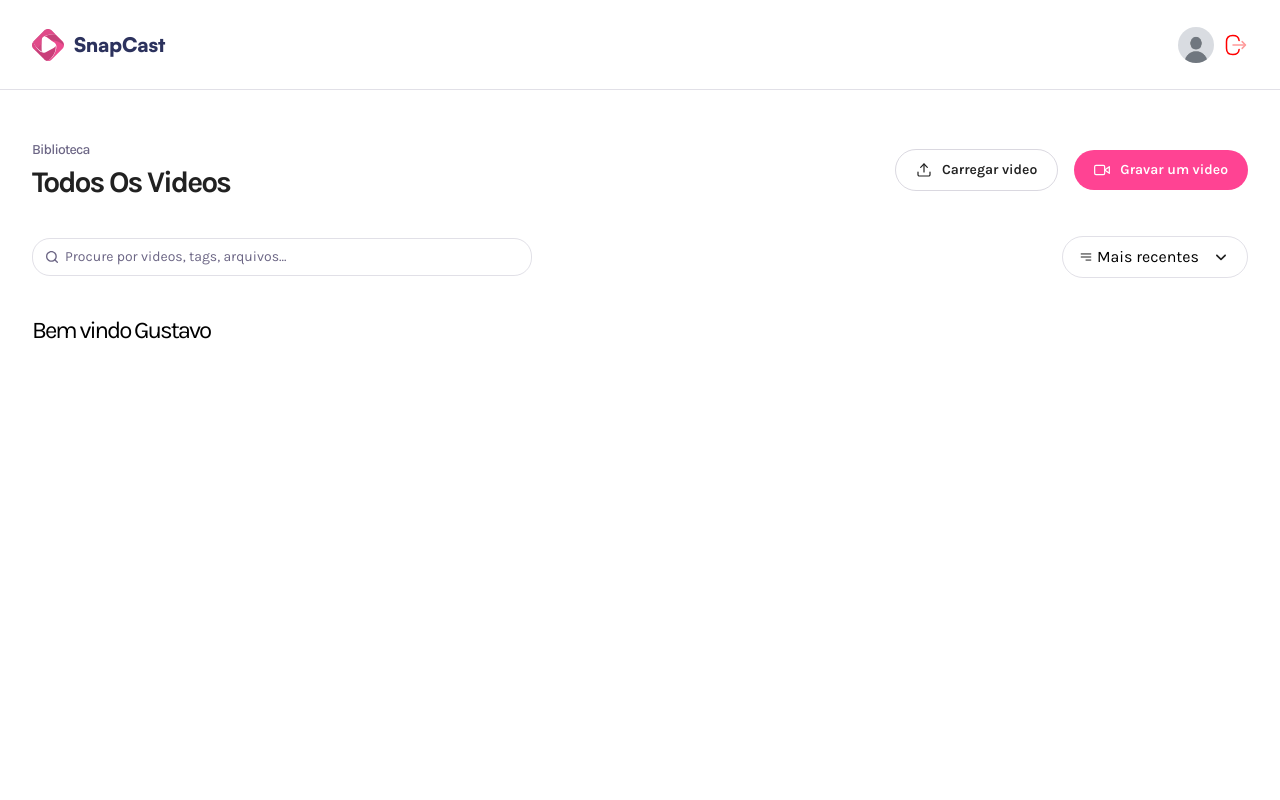
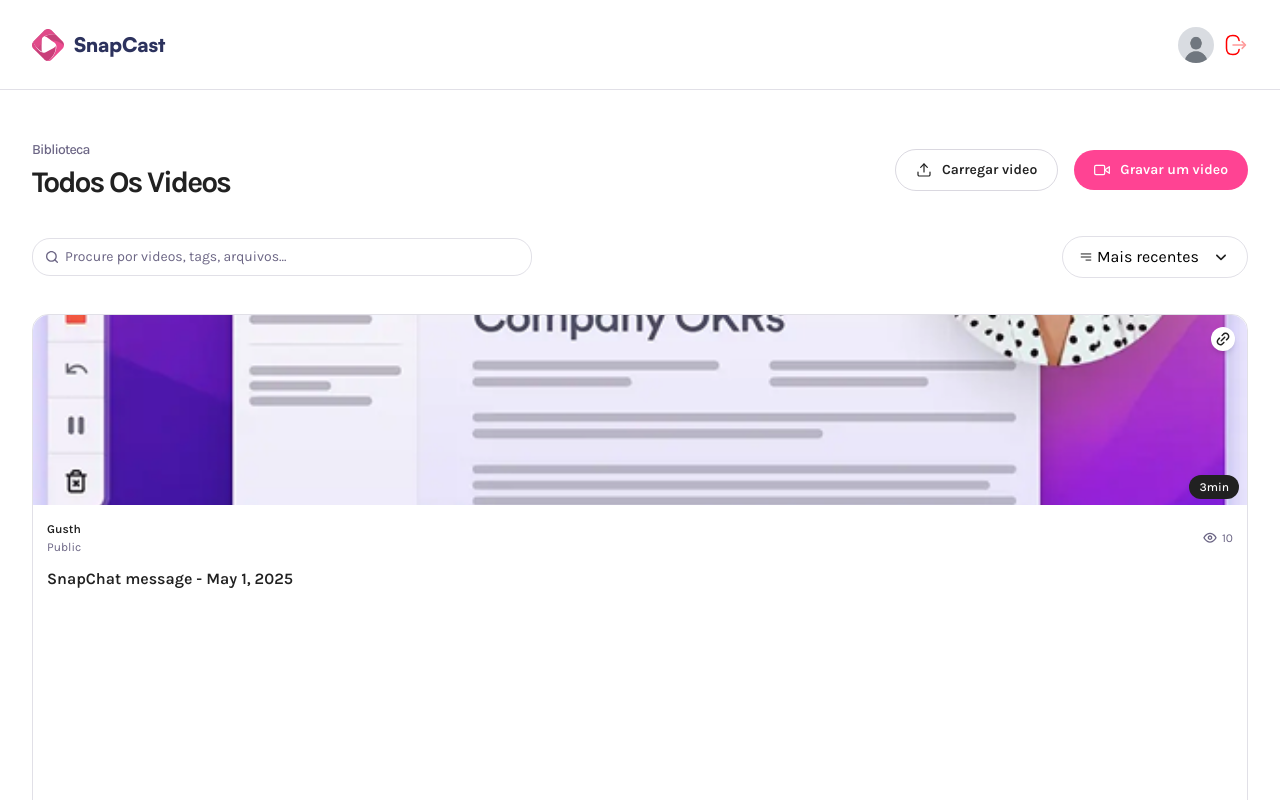
Before and after one commit to Gusthgomes/SnapCast, a Next.js app: page / in a window 1280 px wide. Shown: the top 800 px of the page. Built offline with nearby package versions, Linux system fonts and the light colour scheme.

Commit message:
feat: create videoCardComponent

```diff
--- a/app/(root)/page.tsx
+++ b/app/(root)/page.tsx
@@ -1,11 +1,16 @@
 import React from "react";
 import Header from "@/components/Header";
+import VideoCard from "@/components/VideoCard";
+import { dummyCards } from "@/constants";
 
 const Page = () => {
   return (
     <main className="wrapper page">
       <Header title="Todos os videos" subHeader="Biblioteca" />
-      <h1 className="text-2xl font-karla">Bem vindo Gustavo</h1>
+
+      {dummyCards.map((card, index) => (
+        <VideoCard key={index} {...card} />
+      ))}
     </main>
   );
 };
--- /dev/null
+++ b/components/VideoCard.tsx
@@ -0,0 +1,76 @@
+"use client";
+
+import Image from "next/image";
+import Link from "next/link";
+import React from "react";
+
+const VideoCard = ({
+  id,
+  title,
+  thumbnail,
+  createdAt,
+  username,
+  userImg,
+  views,
+  visibility,
+  duration,
+}: VideoCardProps) => {
+  return (
+    <Link href={`/video/${id}`} className="video-card">
+      <Image
+        src={thumbnail}
+        width={290}
+        height={160}
+        alt="thumbnail"
+        className="thumbnail"
+      />
+      <article>
+        <div>
+          <figure>
+            {/* <ImageWithFallback
+              src={userImg}
+              width={34}
+              height={34}
+              alt="avatar"
+              className="rounded-full aspect-square"
+            /> */}
+            <figcaption>
+              <h3>{username}</h3>
+              <p>{visibility}</p>
+            </figcaption>
+          </figure>
+          <aside>
+            <Image
+              src="/assets/icons/eye.svg"
+              alt="views"
+              width={16}
+              height={16}
+            />
+            <span>{views}</span>
+          </aside>
+        </div>
+        <h2>
+          {title} -{" "}
+          {createdAt.toLocaleDateString("en-US", {
+            year: "numeric",
+            month: "short",
+            day: "numeric",
+          })}
+        </h2>
+      </article>
+      <button onClick={() => console.log()} className="copy-btn">
+        <Image
+          src="/assets/icons/link.svg"
+          alt="Copy Link"
+          width={18}
+          height={18}
+        />
+      </button>
+      {duration && (
+        <div className="duration">{Math.ceil(duration / 60)}min</div>
+      )}
+    </Link>
+  );
+};
+
+export default VideoCard;
```
